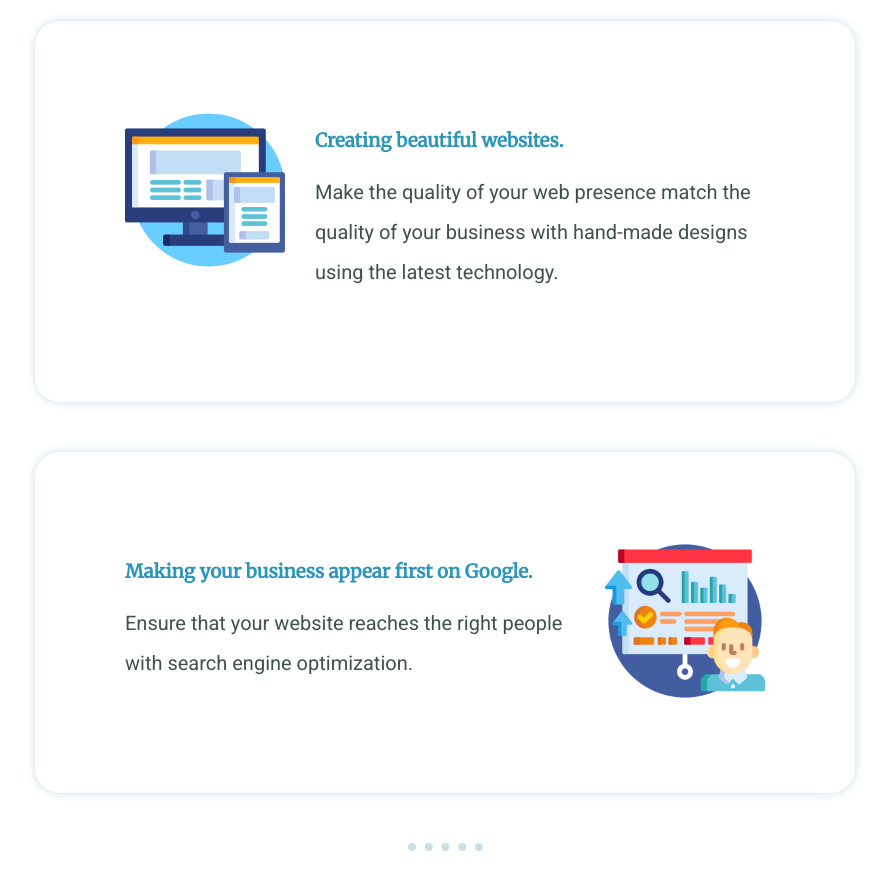
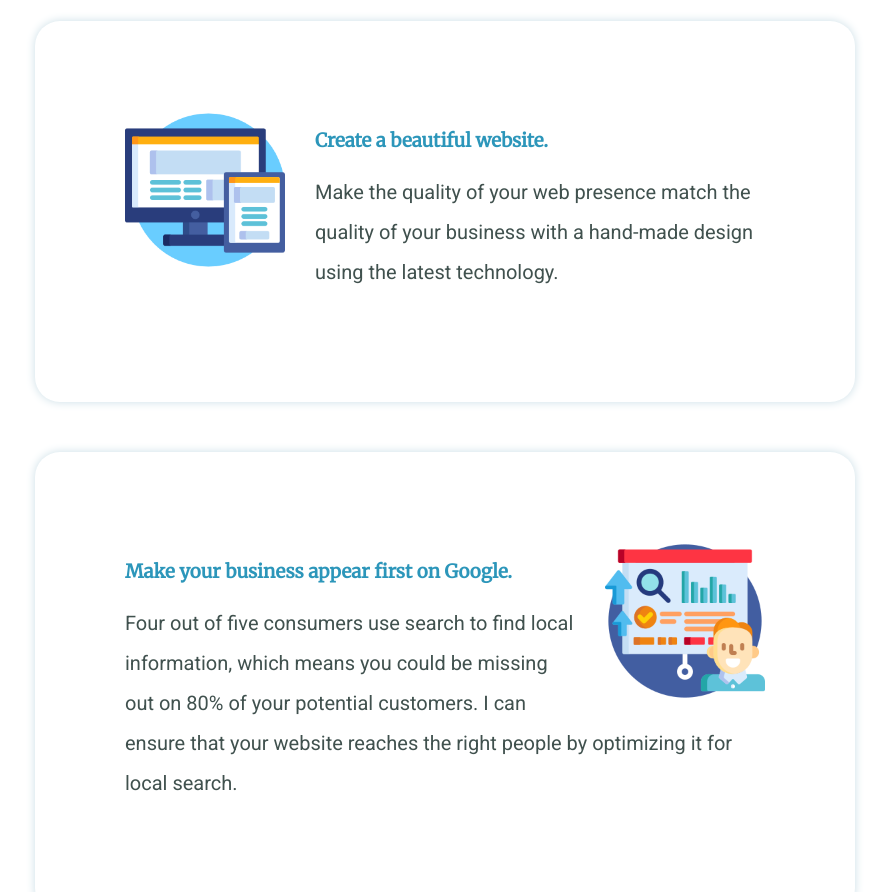
Before and after one commit to Tarek-Zaher/portfolio, a website: page index.html in a window 1280 px wide. Shown: the part 1528-2420 px from the top of the page, without its empty margins (195-1084 px from the left). Drawn offline with nearby package versions, Linux system fonts and the light colour scheme.

Commit message:
change wording for services and change mobile h1 font-size

```diff
--- a/css/styles.css
+++ b/css/styles.css
@@ -335,7 +335,7 @@ hr {
   }
 
   h1 {
-    font-size: 4.6rem;
+    font-size: 64px;
   }
 
   .subtitle {
--- a/index.html
+++ b/index.html
@@ -49,14 +49,14 @@
       <h2 class="wow fadeInUp">My Services.</h2>
       <div class="skill-row wow fadeInLeft">
         <img class="computer-image" src="images/responsive.png" alt="picture of a computer">
-        <h3>Creating beautiful websites.</h3>
-        <p>Make the quality of your web presence match the quality of your business with hand-made designs using the latest technology.</p>
+        <h3>Create a beautiful website.</h3>
+        <p>Make the quality of your web presence match the quality of your business with a hand-made design using the latest technology.</p>
         <!-- <button type="button" name="button">Get Started!</button> -->
       </div>
       <div class="skill-row wow fadeInRight">
         <img class="seo-image" src="images/seo.png" alt="picture of a dog">
-        <h3>Making your business appear first on Google.</h3>
-        <p>Ensure that your website reaches the right people with search engine optimization.</p>
+        <h3>Make your business appear first on Google.</h3>
+        <p>Four out of five consumers use search to find local information, which means you could be missing out on 80% of your potential customers. I can ensure that your website reaches the right people by optimizing it for local search.</p>
         <!-- <button type="button" name="button">Set Up An SEO Consultation</button> -->
       </div>
     </div>
```
